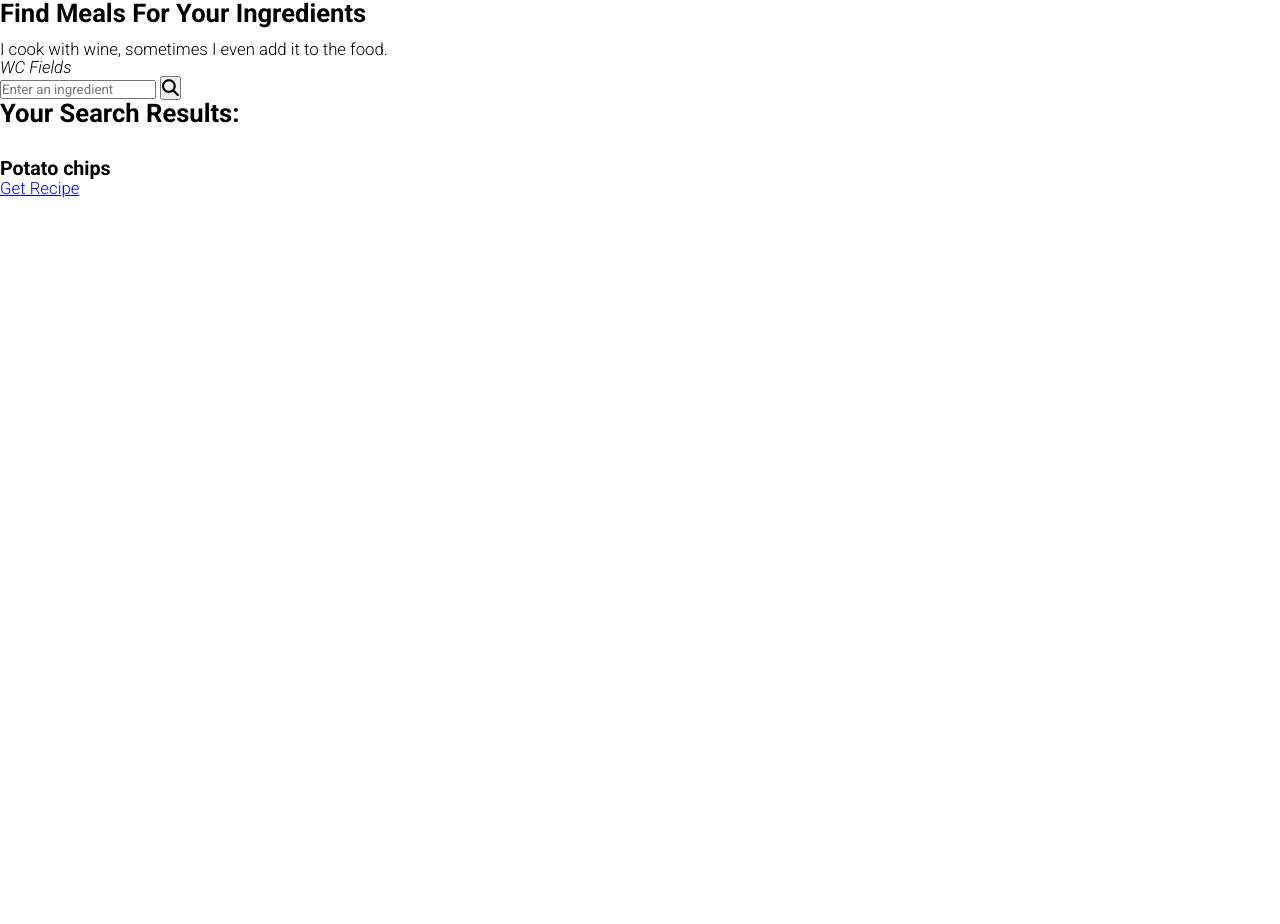
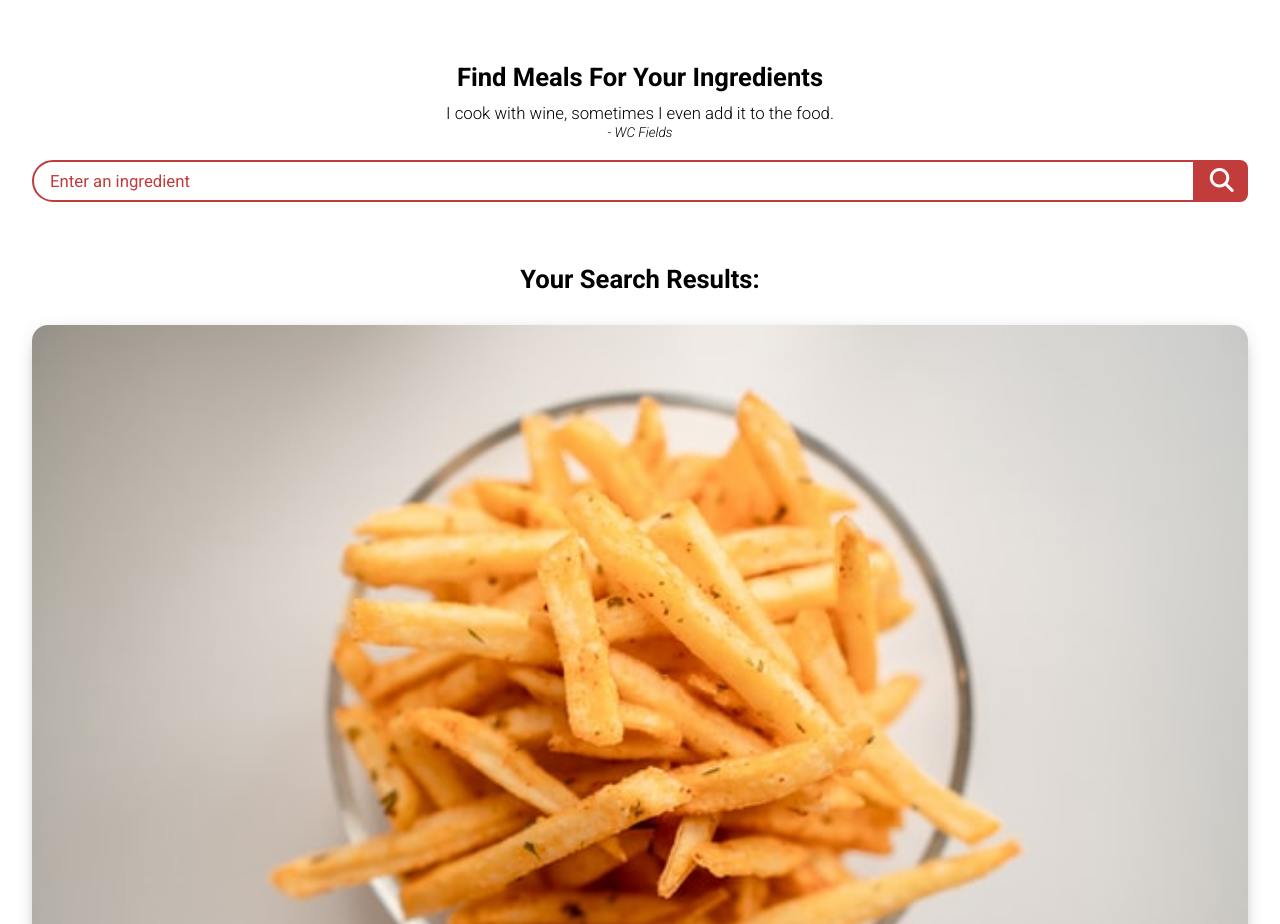
Before and after one commit to yentlc/Food-Recipes-App, a plain HTML site: page index.html in a window 1280 px wide. Shown: the top 924 px of the page. Before the commit the page ends 800 px from the top, so only its background shows below. Drawn offline with Linux system fonts and the light colour scheme.

Commit message:
advances

```diff
--- a/index.html
+++ b/index.html
@@ -19,15 +19,16 @@
           <blockquote>
             I cook with wine, sometimes I even add it to the food.
             <br />
-            <cite>WC Fields</cite>
+            <cite>- WC Fields</cite>
           </blockquote>
           <div class="meal-search-box">
             <input
               type="text"
               placeholder="Enter an ingredient"
               id="meal-search-input"
+              class="search-control"
             />
-            <button id="searchBtn" class="btn">
+            <button id="searchBtn" class="searchBtn">
               <i class="fa-solid fa-magnifying-glass"></i>
             </button>
           </div>
@@ -36,7 +37,11 @@
           <h2 class="subtitle">Your Search Results:</h2>
           <div id="meals">
             <div class="meal-item">
-              <img src="" alt="" srcset="" />
+              <img
+                id="image"
+                src="/image/chips-image-example.jpg"
+                alt="meal image"
+              />
               <h3 id="name">Potato chips</h3>
               <a href="#" class="recipeBtn">Get Recipe</a>
             </div>
--- a/style.css
+++ b/style.css
@@ -20,4 +20,88 @@ body{
 .title,.subtitle{
     font-size: 1.6rem;
     margin-bottom: 0.85rem;
+
 }
+/* */
+.container{
+    min-height: 100vh;
+}
+.meal-wrapper{
+    max-width: 1280px;
+    margin: 0 auto;
+    padding: 2rem;
+    text-align: center;
+}
+.meal-title{
+    margin: 2rem 0;
+}
+.meal-title cite{
+    font-size: 0.85rem;
+}
+.meal-search-box{
+    margin: 1.2rem 0;
+    display: flex;
+    align-items: stretch;
+}
+.search-control,.searchBtn{
+    width: 100%;
+}
+.search-control{
+    padding: 0 1rem;
+    font-size: 1.05rem;
+    font-family: inherit;
+    outline: 0;
+    border:2px solid rgb(194,60,59);
+    color: rgb(194,60,59);
+    border-top-left-radius: 2rem;
+    border-bottom-left-radius: 2rem;
+}
+.search-control::placeholder{
+    color:rgb(194,60,59) ;
+}
+.searchBtn{
+    width: 55px;
+    height: 42px;
+    font-size: 1.5rem;
+    background: rgb(194,60,59);
+    color: white;
+    border: none;
+    border-top-right-radius: 0.5rem;
+    border-bottom-right-radius: 0.5rem;
+    transition: all 0.4s linear;
+    -webkit-transition: linear;
+    -moz-transition: all 0.4s linear;
+    -ms-transition: all 0.4s linear;
+    -o-transition: all 0.4s linear;
+}
+
+.searchBtn:hover{
+    background: rgb(161, 41, 41);
+}
+.meal-search-result{
+    margin-top: 4rem;
+}
+.meal-item{
+    border-radius: 1rem;
+    overflow: hidden;
+    box-shadow: 0 4px 21px -12px rgba(0, 0, 0, 0.79);
+    margin: 2rem 0;
+}
+#image{
+    width: 100%;
+    display: block;
+}
+#name{
+    padding: 1.5rem 0.5rem;
+    font-size: 1.4rem;
+}
+.recipeBtn{
+
+    text-decoration: none;
+    color: white;
+    background: rgb(194,60,59) ;
+    font-weight: 500;
+    font-size: 1.1rem;
+    padding: 0.75rem 0;
+    display: block;
+}
```
